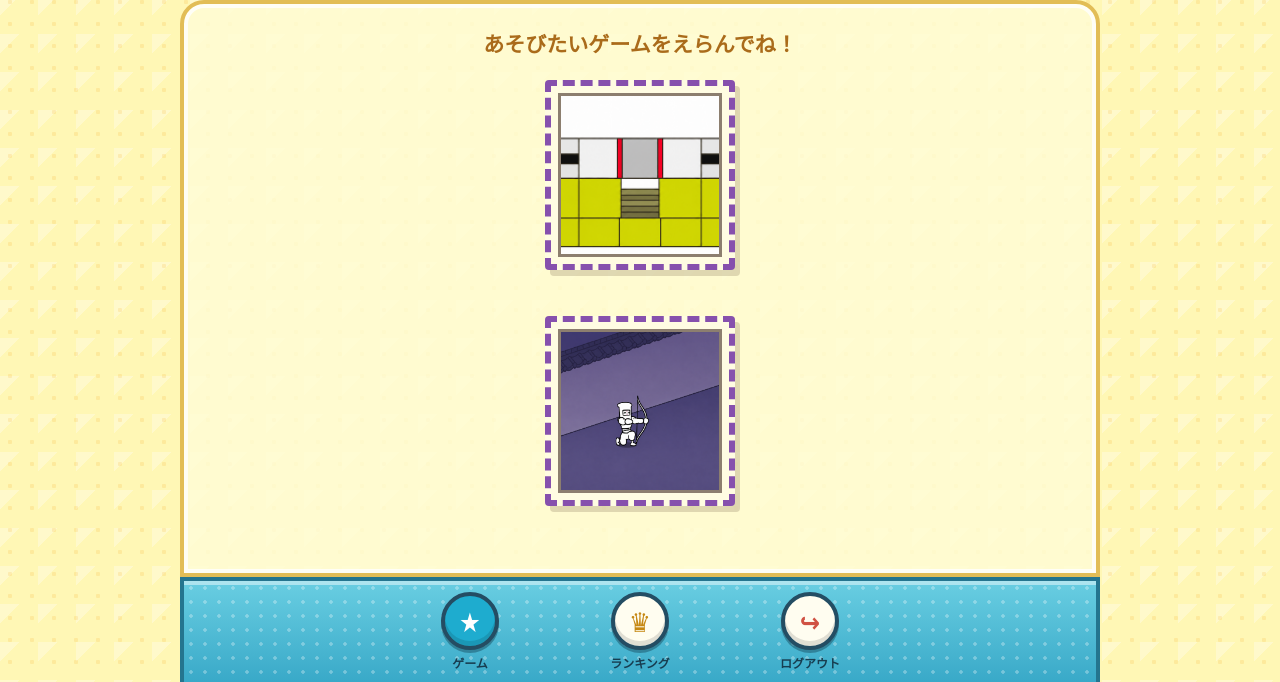
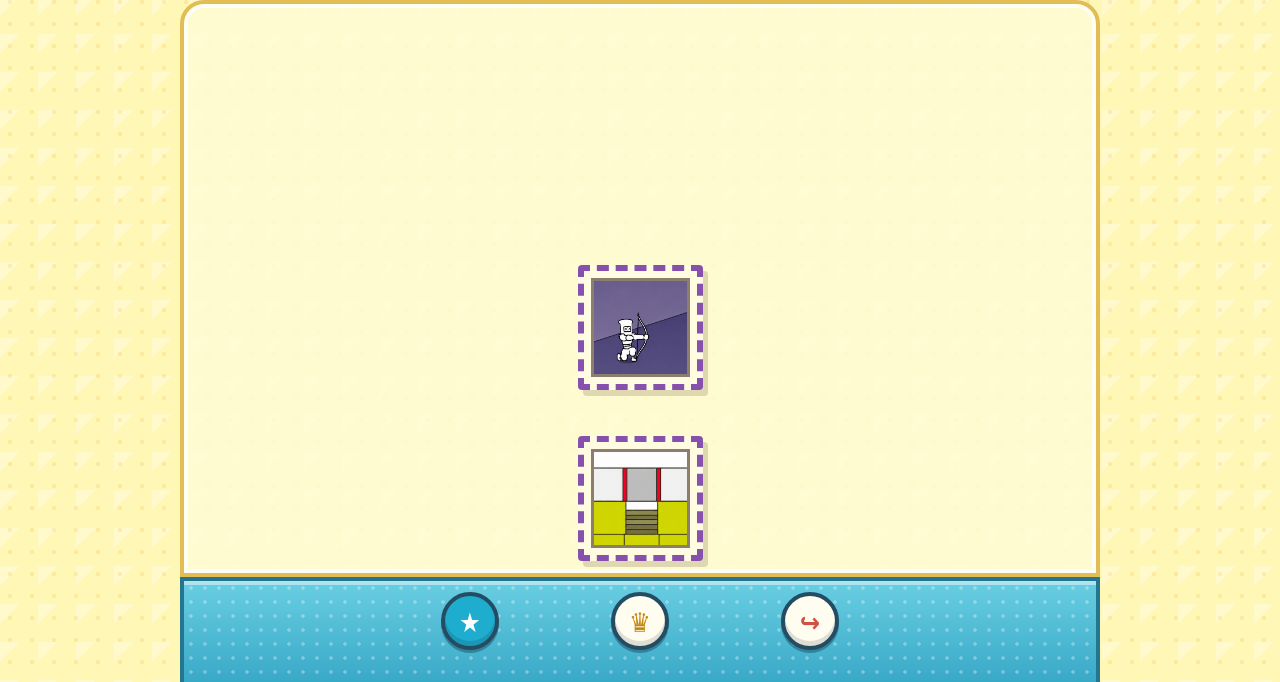
Before and after one commit to peko0707/Built_to_Scale2, a Flask app: template templates/launcher.html in a window 1280 px wide. Shown: the part 118-800 px from the top of the page. Run offline with Flask 3, Linux system fonts and the light colour scheme; the template is opened without the code that fills it, so the values that code supplies are empty.

Commit message:
Refine launcher layout and ninja timing

```diff
--- a/Terrible_Ninja/main.py
+++ b/Terrible_Ninja/main.py
@@ -484,7 +484,7 @@ def judgement(current_time):
         nearest_note["justtime"] - current_time
     )
 
-    if difference <= 0.15:
+    if difference <= 0.1:
 
         justtime_notes.remove(
             nearest_note
--- a/static/css/style.css
+++ b/static/css/style.css
@@ -1,3 +1,4 @@
+/* 全ページ共通：ブラウザ標準の余白を消し、サイズ計算を分かりやすくする */
 * {
     margin: 0;
     padding: 0;
@@ -5,6 +6,7 @@
 }
 
 body {
+    /* ログイン画面など、個別指定がないページの基本デザイン */
     font-family: "Segoe UI", Tahoma, Geneva, Verdana, sans-serif;
     background: linear-gradient(135deg, #1a1a2e 0%, #16213e 100%);
     color: #fff;
@@ -15,6 +17,7 @@ body {
    ========================================== */
 
 .login-body {
+    /* ログインボックスを画面の上下左右中央に置く */
     display: flex;
     justify-content: center;
     align-items: center;
@@ -22,6 +25,7 @@ body {
 }
 
 .login-container {
+    /* 半透明のガラス風ログインボックス */
     background: rgba(255, 255, 255, 0.1);
     backdrop-filter: blur(10px);
     padding: 40px;
@@ -44,6 +48,7 @@ body {
 }
 
 .login-container form {
+    /* 入力欄とボタンを縦方向に並べる */
     display: flex;
     flex-direction: column;
     gap: 15px;
@@ -64,6 +69,7 @@ body {
 }
 
 .login-container input:focus {
+    /* 入力欄を選択しているときの色 */
     outline: none;
     border-color: #4CAF50;
     background: rgba(255, 255, 255, 0.15);
@@ -82,6 +88,7 @@ body {
 }
 
 .login-container button:hover {
+    /* マウスを乗せたとき、ボタンを少し浮かせる */
     transform: translateY(-2px);
     box-shadow: 0 5px 20px rgba(102, 126, 234, 0.4);
 }
@@ -101,17 +108,20 @@ body {
    ========================================== */
 
 .launcher-body {
+    /* スタート画面全体の背景。背景色を変えるなら主にここを編集する */
     min-height: 100vh;
     padding: 24px 18px 0;
     color: #503b24;
     background-color: #fff7b5;
     background-image:
+        /* 小さな水玉と斜め模様を重ねている */
         radial-gradient(circle at 10px 10px, rgba(245, 170, 36, 0.17) 2px, transparent 2.5px),
         linear-gradient(135deg, rgba(255, 255, 255, 0.3) 25%, transparent 25%);
     background-size: 22px 22px, 38px 38px;
 }
 
 .launcher-container {
+    /* スタート画面の最大横幅。920pxを変えると画面全体の幅が変わる */
     width: min(920px, 100%);
     min-height: calc(100vh - 24px);
     margin: 0 auto;
@@ -120,6 +130,7 @@ body {
 }
 
 .launcher-header {
+    /* 左にタイトル、右にユーザー名を配置するヘッダー */
     display: flex;
     justify-content: space-between;
     align-items: center;
@@ -128,6 +139,7 @@ body {
 }
 
 .launcher-kicker {
+    /* タイトル上の英語「RHYTHM GAME COLLECTION」 */
     color: #db7625;
     font-size: 12px;
     font-weight: 900;
@@ -135,6 +147,7 @@ body {
 }
 
 .launcher-header h1 {
+    /* 「ゲームセレクト」の文字 */
     color: #4d3925;
     font-size: clamp(28px, 5vw, 46px);
     line-height: 1.1;
@@ -142,6 +155,7 @@ body {
 }
 
 .player-chip {
+    /* 右上のユーザー名表示 */
     min-width: 130px;
     padding: 8px 14px 8px 9px;
     display: flex;
@@ -156,6 +170,7 @@ body {
 }
 
 .player-chip-icon {
+    /* ユーザー名の左にある丸い音符アイコン */
     width: 30px;
     height: 30px;
     display: grid;
@@ -166,8 +181,11 @@ body {
 }
 
 .launcher-content {
+    /* ゲームカードが入っている、薄い黄色のメインパネル */
     flex: 1;
-    padding: 24px clamp(18px, 6vw, 70px) 42px;
+    display: flex;
+    flex-direction: column;
+    padding: 24px clamp(18px, 6vw, 70px) 12px;
     background: rgba(255, 253, 214, 0.82);
     border: 4px solid #e2bd56;
     border-radius: 24px 24px 0 0;
@@ -176,22 +194,19 @@ body {
         0 6px 0 rgba(165, 110, 32, 0.25);
 }
 
-.select-message {
-    margin-bottom: 22px;
-    text-align: center;
-    color: #aa6b1a;
-    font-size: clamp(16px, 2.4vw, 21px);
-    font-weight: 900;
-}
-
 .games-list {
+    /* ゲームを縦に並べる。190pxを変えるとカードの横幅が変わる */
     display: grid;
-    grid-template-columns: minmax(0, 190px);
+    grid-template-columns: minmax(0, 125px);
     justify-content: center;
     gap: 46px;
+
+    /* メインパネル内の余った空間を上側に入れ、カードを一番下へ寄せる */
+    margin-top: auto;
 }
 
 .game-slot {
+    /* 1ゲーム分のカードとPERFECT表示をまとめる箱 */
     position: relative;
     display: flex;
     flex-direction: column;
@@ -199,6 +214,7 @@ body {
 }
 
 .game-card {
+    /* 全ゲームカード共通：正方形、余白、影、クリック時の動き */
     width: 100%;
     aspect-ratio: 1 / 1;
     padding: 7px;
@@ -211,10 +227,12 @@ body {
 }
 
 .game-card.rank-redo {
+    /* 未クリア・redo：紫色の点線 */
     border: 6px dashed #8650ad;
 }
 
 .game-card.rank-good {
+    /* good：灰色の枠 */
     border: 7px solid #929292;
     box-shadow:
         0 0 0 3px #d9d9d9,
@@ -222,6 +240,7 @@ body {
 }
 
 .game-card.rank-high {
+    /* high_level：金色の枠 */
     border: 7px solid #dcae28;
     box-shadow:
         0 0 0 3px #fff072,
@@ -231,6 +250,7 @@ body {
 
 .game-card:hover,
 .game-card:focus-visible {
+    /* マウスやキーボードで選択したカードを少し浮かせる */
     z-index: 2;
     transform: translateY(-7px) scale(1.035);
     filter: saturate(1.1);
@@ -238,10 +258,12 @@ body {
 }
 
 .game-card:active {
+    /* カードを押している瞬間だけ少し小さくする */
     transform: translateY(-2px) scale(0.98);
 }
 
 .game-picture {
+    /* カード内側の画像表示領域 */
     width: 100%;
     height: 100%;
     aspect-ratio: 1 / 1;
@@ -252,6 +274,7 @@ body {
 }
 
 .game-picture img {
+    /* 画像を正方形からはみ出さないように切り抜く */
     width: 100%;
     height: 100%;
     display: block;
@@ -259,15 +282,19 @@ body {
 }
 
 .game-card-built .game-picture img {
+    /* Built to Scale 2だけ画像を拡大し、見せる位置を調整 */
     object-position: center 55%;
-    transform: scale(1.7);
+    transform: scale(2.4);
 }
 
 .game-card-ninja .game-picture img {
+    /* Terrible Ninjaの画像位置 */
     object-position: center;
+    transform: scale(1.65);
 }
 
 .perfect-label {
+    /* 通常はPERFECTを隠しておく */
     display: none;
     margin-top: -3px;
     padding: 4px 13px 3px;
@@ -284,10 +311,12 @@ body {
 }
 
 .game-slot.is-perfect .perfect-label {
+    /* JavaScriptがis-perfectを付けたときだけ表示する */
     display: block;
 }
 
 .launcher-dock {
+    /* 画面下部の水色メニュー */
     min-height: 105px;
     padding: 11px 20px 9px;
     display: flex;
@@ -305,6 +334,7 @@ body {
 }
 
 .dock-item {
+    /* 「ゲーム」「ランキング」「ログアウト」共通 */
     min-width: 80px;
     display: flex;
     flex-direction: column;
@@ -321,6 +351,7 @@ body {
 }
 
 .dock-icon {
+    /* 下部メニューの丸いアイコン */
     width: 58px;
     height: 58px;
     display: grid;
@@ -338,6 +369,7 @@ body {
 
 .dock-item:hover .dock-icon,
 .dock-item:focus-visible .dock-icon {
+    /* 選択中のメニューアイコンを少し浮かせる */
     transform: translateY(-4px) scale(1.08);
     background: #fff7a1;
 }
@@ -349,18 +381,22 @@ body {
 }
 
 .dock-item.is-current .dock-icon {
+    /* 現在開いている「ゲーム」メニューの色 */
     color: #fff;
     background: #1eaccf;
 }
 
 .dock-ranking-icon {
+    /* ランキングアイコンの色 */
     color: #c68813;
 }
 
 .dock-logout-icon {
+    /* ログアウトアイコンの色 */
     color: #d05243;
 }
 
+/* 画面幅が620px以下のスマートフォン向け調整 */
 @media (max-width: 620px) {
     .launcher-body {
         padding: 14px 10px 0;
@@ -389,11 +425,11 @@ body {
     }
 
     .launcher-content {
-        padding: 20px 24px 38px;
+        padding: 20px 24px 12px;
     }
 
     .games-list {
-        grid-template-columns: minmax(0, 165px);
+        grid-template-columns: minmax(0, 125px);
         gap: 48px;
     }
 
--- a/templates/launcher.html
+++ b/templates/launcher.html
@@ -20,9 +20,24 @@
         </header>
 
         <main class="launcher-content">
-            <p class="select-message">あそびたいゲームをえらんでね！</p>
 
             <div class="games-list">
+                <div class="game-slot" id="slot-terrible_ninja">
+                    <button
+                        type="button"
+                        class="game-card game-card-ninja rank-redo"
+                        onclick="launchGame('terrible_ninja')"
+                        aria-label="Terrible Ninjaを開始">
+                        <span class="game-picture">
+                            <img
+                                src="{{ url_for('static', filename='images/terrible_ninja_background1.png') }}"
+                                alt=""
+                            >
+                        </span>
+                    </button>
+                    <span class="perfect-label" aria-hidden="true">PERFECT</span>
+                </div>
+
                 <div class="game-slot" id="slot-built_to_scale2">
                     <button
                         type="button"
@@ -38,39 +53,20 @@
                     </button>
                     <span class="perfect-label" aria-hidden="true">PERFECT</span>
                 </div>
-
-                <div class="game-slot" id="slot-terrible_ninja">
-                    <button
-                        type="button"
-                        class="game-card game-card-ninja rank-redo"
-                        onclick="launchGame('terrible_ninja')"
-                        aria-label="Terrible Ninjaを開始">
-                        <span class="game-picture">
-                            <img
-                                src="{{ url_for('static', filename='images/terrible_ninja_background1.png') }}"
-                                alt=""
-                            >
-                        </span>
-                    </button>
-                    <span class="perfect-label" aria-hidden="true">PERFECT</span>
-                </div>
             </div>
         </main>
 
         <nav class="launcher-dock" aria-label="メインメニュー">
             <button type="button" class="dock-item is-current" aria-current="page">
                 <span class="dock-icon dock-game-icon">★</span>
-                <span>ゲーム</span>
             </button>
 
             <a class="dock-item" href="/ranking/built_to_scale2">
                 <span class="dock-icon dock-ranking-icon">♛</span>
-                <span>ランキング</span>
             </a>
 
             <button type="button" id="logoutBtn" class="dock-item">
                 <span class="dock-icon dock-logout-icon">↪</span>
-                <span>ログアウト</span>
             </button>
         </nav>
     </div>
```
